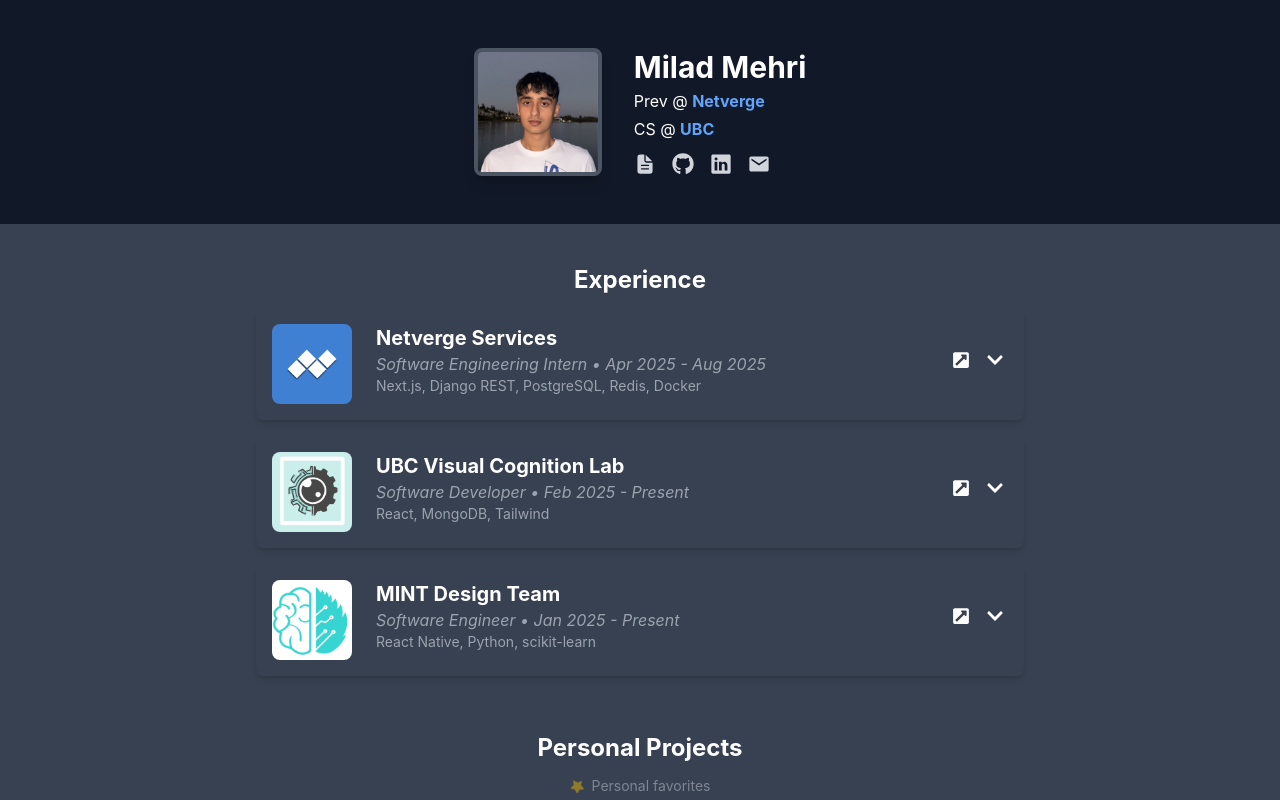
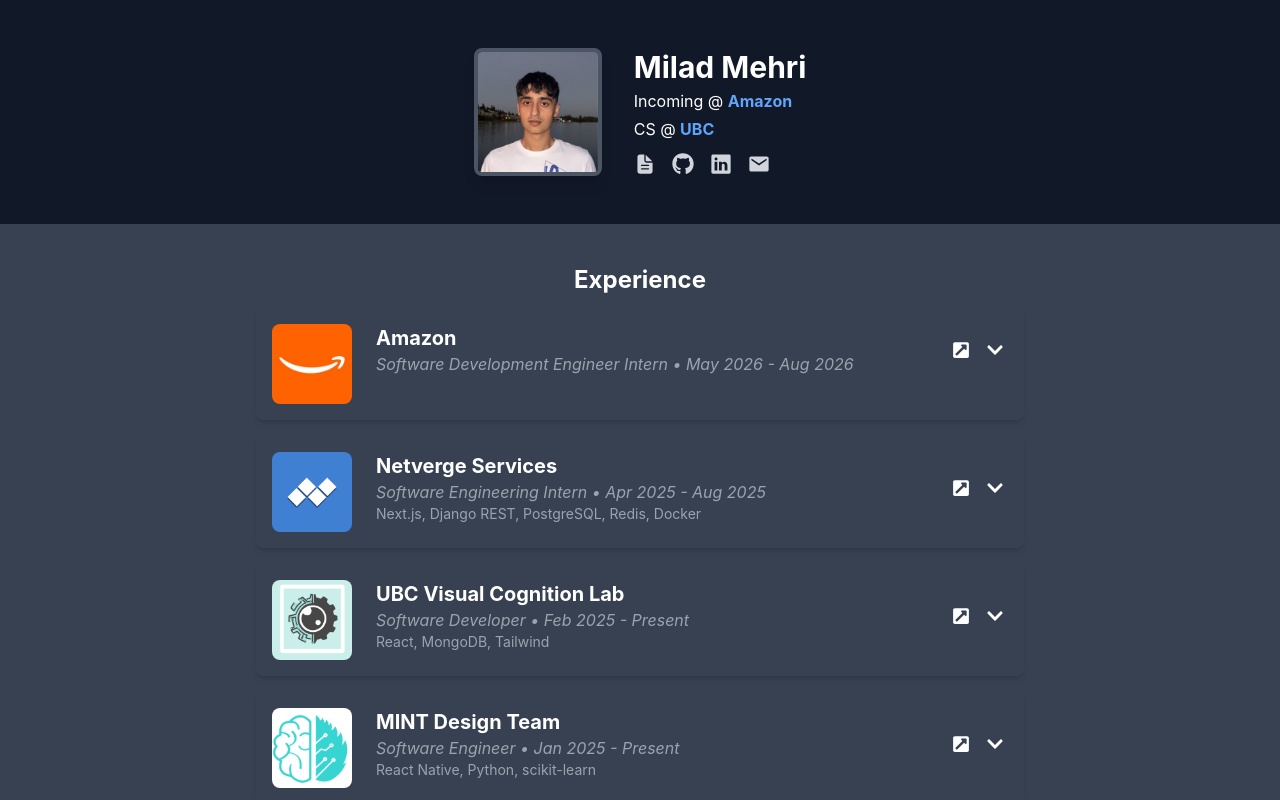
Before and after one commit to milad-mehri/milad-mehri.github.io, a React (Create React App) app: page / in a window 1280 px wide. Shown: the top 800 px of the page. Built offline with nearby package versions, Linux system fonts and the light colour scheme.

Commit message:
Update experience

```diff
--- a/public/index.html
+++ b/public/index.html
@@ -10,14 +10,14 @@
     <meta name="theme-color" content="#1a1a1a">
     <meta name="author" content="Milad Mehri">
     <meta name="robots" content="index, follow, max-image-preview:large">
-    <meta name="description" content="SWE Intern @ Netverge | CS @ UBC | Building scalable full-stack solutions with AI">
-    <meta name="keywords" content="Milad Mehri, UBC Computer Science, Software Engineer, Full-Stack Developer, AI, Netverge, Web Development, Vancouver">
+    <meta name="description" content="Incoming SDE Intern @ Amazon | CS @ UBC | Building scalable full-stack solutions with AI">
+    <meta name="keywords" content="Milad Mehri, UBC Computer Science, Software Engineer, Full-Stack Developer, AI, Amazon, Web Development, Vancouver">
 
     <!-- Open Graph / Facebook -->
     <meta property="og:type" content="website">
     <meta property="og:url" content="https://milad-mehri.github.io">
-    <meta property="og:title" content="Milad Mehri | SWE Intern @ Netverge | CS @ UBC">
-    <meta property="og:description" content="Computer Science student at UBC passionate about full-stack development and applied AI. Building scalable solutions at Netverge.">
+    <meta property="og:title" content="Milad Mehri | Incoming SDE Intern @ Amazon | CS @ UBC">
+    <meta property="og:description" content="Computer Science student at UBC passionate about full-stack development and applied AI. Incoming Software Development Engineer Intern at Amazon.">
     <meta property="og:image" content="https://milad-mehri.github.io/1754886728692.jpg">
     <meta property="og:image:width" content="1200">
     <meta property="og:image:height" content="630">
@@ -27,8 +27,8 @@
     <!-- Twitter -->
     <meta name="twitter:card" content="summary_large_image">
     <meta name="twitter:url" content="https://milad-mehri.github.io">
-    <meta name="twitter:title" content="Milad Mehri | SWE Intern @ Netverge | CS @ UBC">
-    <meta name="twitter:description" content="Computer Science student at UBC passionate about full-stack development and applied AI. Building scalable solutions at Netverge.">
+    <meta name="twitter:title" content="Milad Mehri | Incoming SDE Intern @ Amazon | CS @ UBC">
+    <meta name="twitter:description" content="Computer Science student at UBC passionate about full-stack development and applied AI. Incoming Software Development Engineer Intern at Amazon.">
     <meta name="twitter:image" content="https://milad-mehri.github.io/twitter-card.jpg">
     <meta name="twitter:site" content="@miladmehri_">
     <meta name="twitter:creator" content="@miladmehri_">
@@ -54,7 +54,7 @@
       work correctly both with client-side routing and a non-root public URL.
       Learn how to configure a non-root public URL by running `npm run build`.
     -->
-    <title>Milad Mehri | SWE Intern @ Netverge | CS @ UBC</title>
+    <title>Milad Mehri | Incoming SDE Intern @ Amazon | CS @ UBC</title>
   </head>
   <!-- Google tag (gtag.js) -->
   <script
--- a/src/components/ExperienceCard.jsx
+++ b/src/components/ExperienceCard.jsx
@@ -62,9 +62,11 @@
               <p className="text-sm sm:text-base text-gray-600 dark:text-gray-400 italic">
                 {experience.position} • {experience.date}
               </p>
-              <p className="text-sm text-gray-500 dark:text-gray-400">
-                {experience.tech}
-              </p>
+              {experience.tech ? (
+                <p className="text-sm text-gray-500 dark:text-gray-400">
+                  {experience.tech}
+                </p>
+              ) : null}
             </div>
 
             {/* Icons */}
--- a/src/components/Intro.jsx
+++ b/src/components/Intro.jsx
@@ -19,14 +19,14 @@
         <h1 className="text-3xl font-bold mb-1">Milad Mehri</h1>
         <div className="space-y-1">
           <div className="whitespace-nowrap">
-           Prev @{" "}
+            Incoming @{" "}
             <a
               className="font-bold text-blue-600 dark:text-blue-400 hover:underline"
-              href="https://www.linkedin.com/company/netverge-services/"
+              href="https://www.linkedin.com/company/amazon/"
               target="_blank"
               rel="noopener noreferrer"
             >
-              Netverge
+              Amazon
             </a>
           </div>
           <div className="whitespace-nowrap">
--- a/src/data/experience.js
+++ b/src/data/experience.js
@@ -1,4 +1,13 @@
 const experience = [
+  {
+    company: "Amazon",
+    position: "Software Development Engineer Intern",
+    date: "May 2026 - Aug 2026",
+    tech: "",
+    bulletPoints: [<>incoming</>],
+    link: "https://www.linkedin.com/company/amazon/",
+    image: `${process.env.PUBLIC_URL}/amazon_logo.jpg`,
+  },
   {
     company: "Netverge Services",
     position: "Software Engineering Intern",
```
Also changed, not shown: public/amazon_logo.jpg (added).
